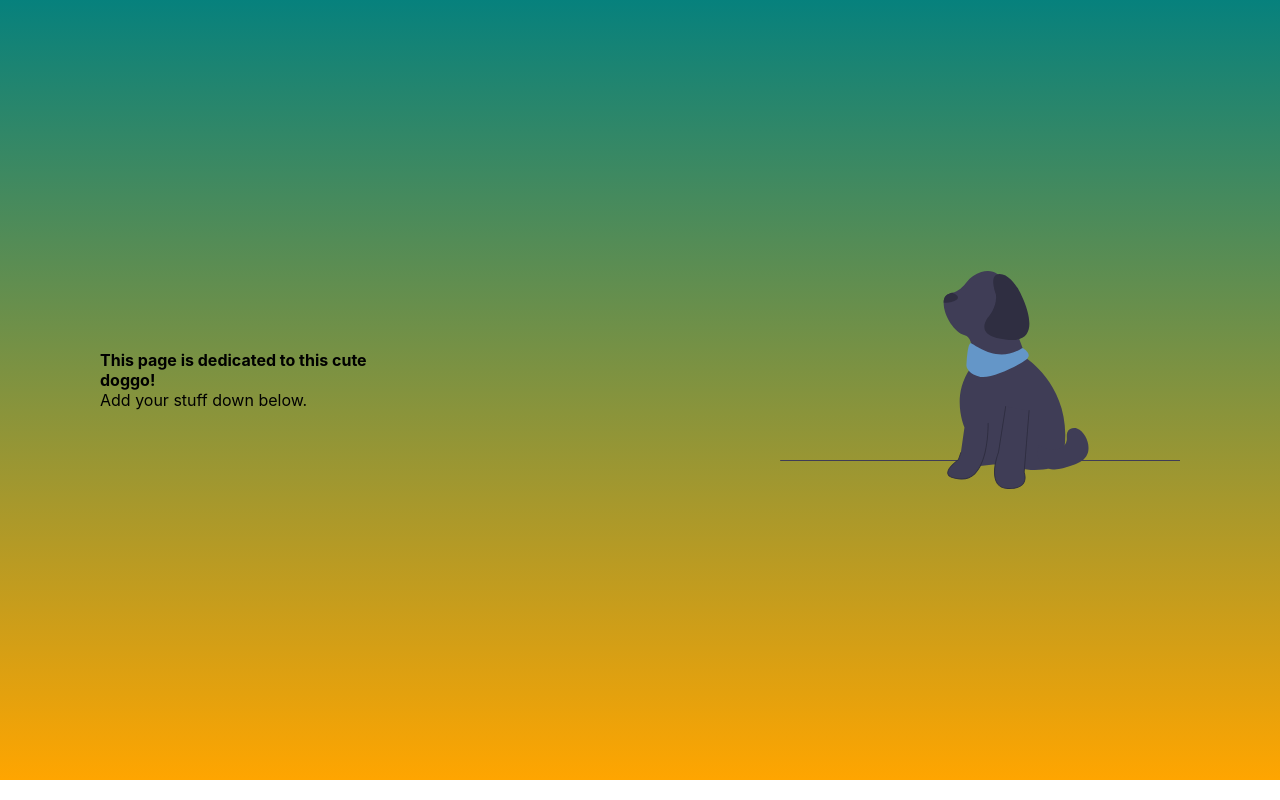
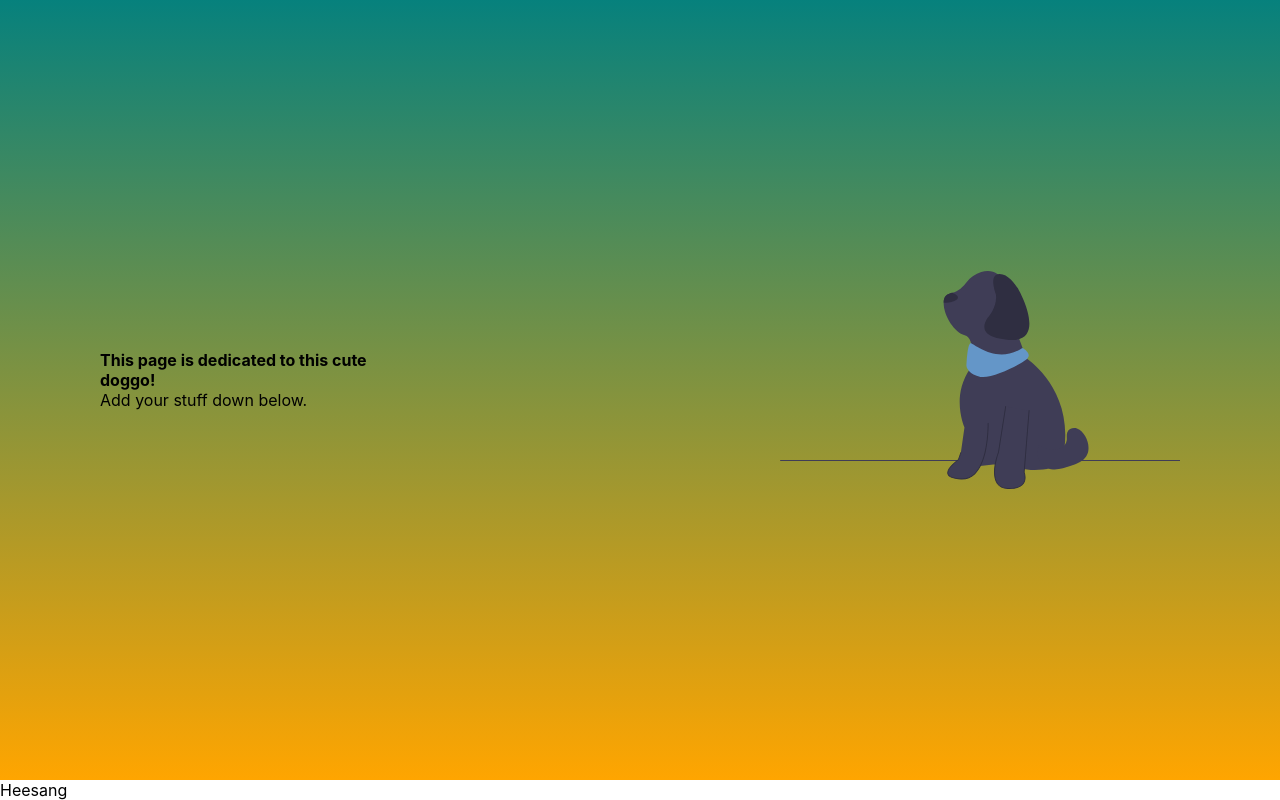
Before and after one commit to csopensourcevt/simplereactwebsite, a React (Create React App) app: page / in a window 1280 px wide. Shown: the part 820-1620 px from the top of the page. Built offline with nearby package versions, Linux system fonts and the light colour scheme.

Commit message:
heesang - add a new page

```diff
--- a/src/App.js
+++ b/src/App.js
@@ -1,12 +1,14 @@
 import "./App.sass";
 import ExamplePage1 from "./Pages/ExamplePage1/ExamplePage1.js";
 import ExamplePage2 from "./Pages/ExamplePage2/ExamplePage2.js";
+import Heesang from "./Pages/Heesang/Heesang.js";
 
 function App() {
   return (
     <div className="App">
       <ExamplePage1 />
       <ExamplePage2 />
+      <Heesang />
     </div>
   );
 }
--- /dev/null
+++ b/src/Pages/Heesang/Heesang.js
@@ -0,0 +1,9 @@
+function Heesang() {
+    return (
+        <div className="heesang_toplevel">
+            Heesang
+        </div>
+    );
+}
+
+export default Heesang;
```
